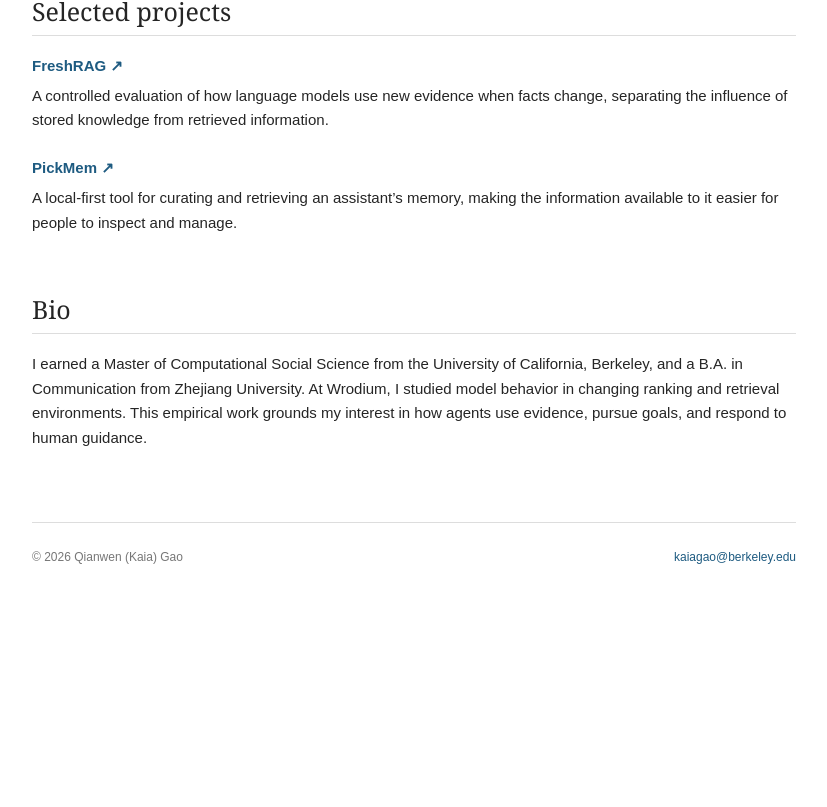
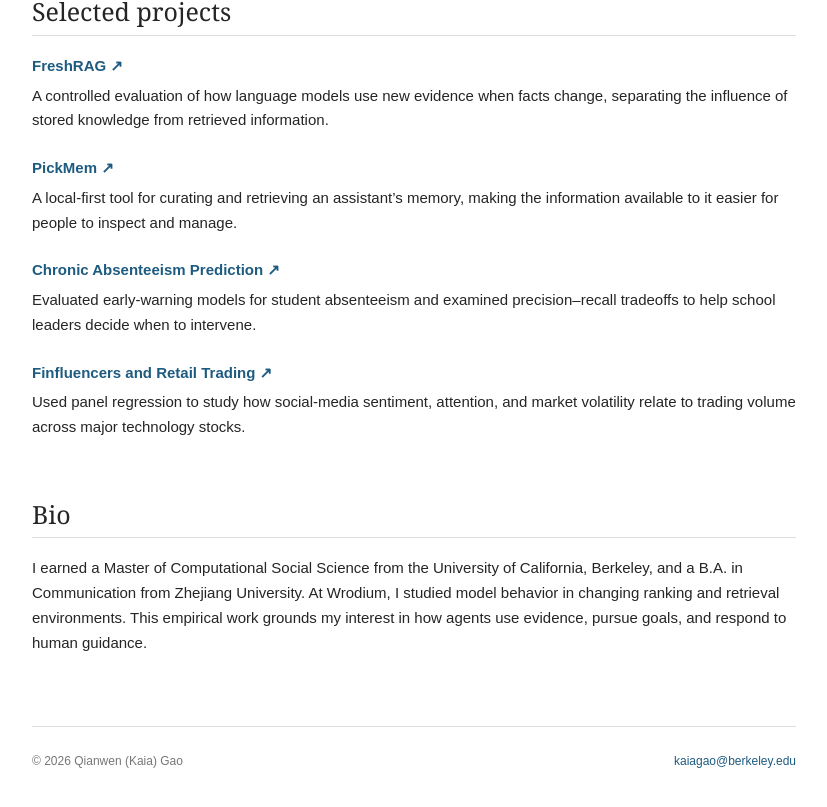
Before and after one commit to kaiagaoo/portfolio, a Next.js app: page / in a window 1280 px wide. Shown: the part 1408-2215 px from the top of the page, without its empty margins (226-1053 px from the left). Before the commit the page ends 2011 px from the top, so only its background shows below. Built offline with nearby package versions, Linux system fonts and the light colour scheme.

Commit message:
Add absenteeism and trading projects

```diff
--- a/app/page.tsx
+++ b/app/page.tsx
@@ -12,6 +12,18 @@
     description:
       'A local-first tool for curating and retrieving an assistant’s memory, making the information available to it easier for people to inspect and manage.',
     href: 'https://github.com/kaiagaoo/PickMem',
+  },
+  {
+    title: 'Chronic Absenteeism Prediction',
+    description:
+      'Evaluated early-warning models for student absenteeism and examined precision–recall tradeoffs to help school leaders decide when to intervene.',
+    href: 'https://github.com/kaiagaoo/ousd-absence-prediction',
+  },
+  {
+    title: 'Finfluencers and Retail Trading',
+    description:
+      'Used panel regression to study how social-media sentiment, attention, and market volatility relate to trading volume across major technology stocks.',
+    href: 'https://github.com/rgomez-ucb/finfluencers-retail-trading-stats',
   },
 ]
 
```
